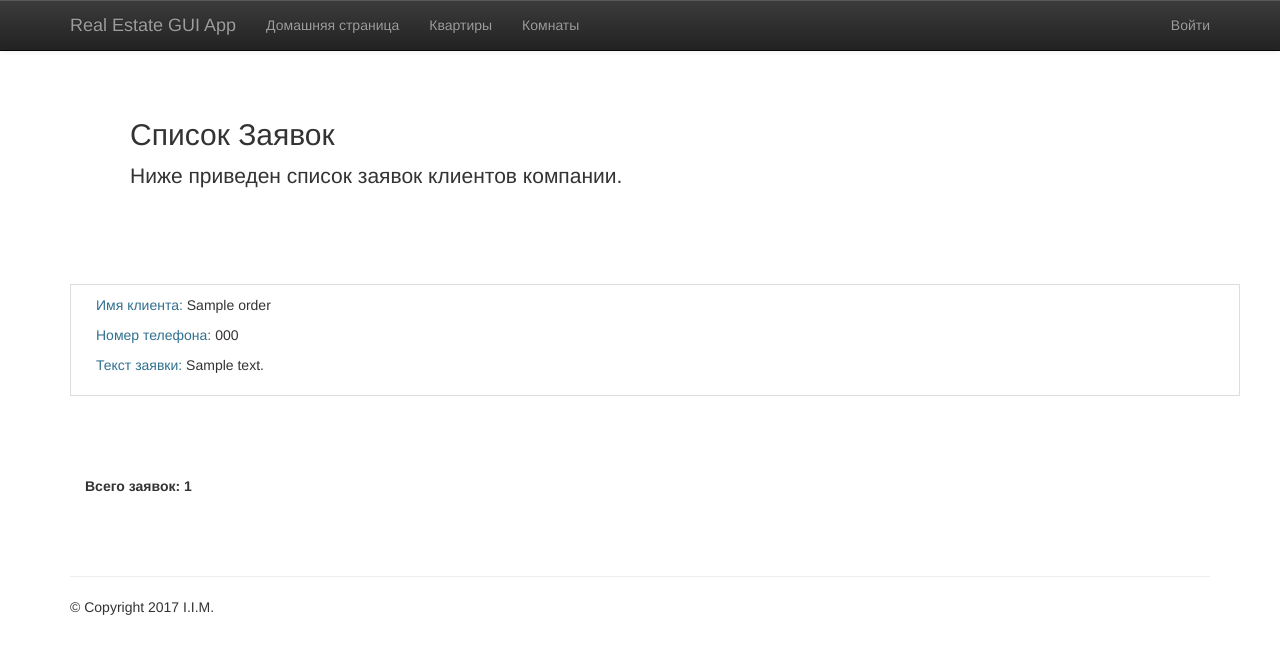
After one commit to TARGETrus/server_project, a Django app: page /simulator/orders/ in a window 1280 px wide. The commit adds this page. Shown: the top 654 px of the page. Run offline with Django 3.2, Linux system fonts and the light colour scheme; tables that the repository leaves empty hold one stand-in row (values such as "Sample post"); some libraries are stand-ins or nearby versions.

Commit message:
Orders entity added. Access regulations changed.

```diff
--- a/simulator/models/__init__.py
+++ b/simulator/models/__init__.py
@@ -2,3 +2,4 @@ from .deals import Deal, Sale, Rent
 from .owners import Owner, PhysicalEntity, LegalEntity
 from .prices import Price
 from .realestate import RealEstate, Flat, Room
+from .orders import Order
--- /dev/null
+++ b/simulator/models/orders.py
@@ -0,0 +1,9 @@
+from django.db import models
+
+from simulator.utils.validators import digit_regex
+
+
+class Order(models.Model):
+    client_name = models.CharField(max_length=100)
+    phone_number = models.CharField(max_length=15, validators=[digit_regex])
+    description = models.TextField()
--- a/simulator/urls.py
+++ b/simulator/urls.py
@@ -2,7 +2,7 @@ from django.conf.urls import url
 from django.contrib import admin
 from django.contrib.auth import views as auth_views
 
-from simulator.views import views, ownersviews, realestateviews, dealsviews
+from simulator.views import views, ownersviews, realestateviews, dealsviews, ordersviews
 
 
 urlpatterns = [
@@ -46,4 +46,8 @@ urlpatterns = [
     url(r'^deals/(?P<pk>[0-9]+)/$',
         dealsviews.SingleDealView.as_view(),
         name='deal-detail'),
+
+    url(r'^orders/$',
+        ordersviews.AllOrdersView.as_view(),
+        name='order-list'),
 ]
--- a/simulator/views/dealsviews.py
+++ b/simulator/views/dealsviews.py
@@ -1,6 +1,6 @@
 from itertools import chain
 
-from django.shortcuts import get_object_or_404, get_list_or_404, render
+from django.shortcuts import get_object_or_404, render
 from django.views.generic import TemplateView
 
 from django.contrib.auth.decorators import login_required
@@ -14,8 +14,8 @@ from simulator.utils.genericgetters import GenericGetters
 class AllDealsView(TemplateView):
     def get(self, request, **kwargs):
 
-        sales = get_list_or_404(Sale)
-        rents = get_list_or_404(Rent)
+        sales = Sale.objects.all()
+        rents = Rent.objects.all()
 
         context = {
             'deals': list(chain(sales, rents))
--- /dev/null
+++ b/simulator/views/ordersviews.py
@@ -0,0 +1,17 @@
+from django.shortcuts import render
+from django.views.generic import TemplateView
+
+
+from simulator.models.orders import Order
+
+
+class AllOrdersView(TemplateView):
+    def get(self, request, **kwargs):
+
+        orders = Order.objects.all()
+
+        context = {
+            'orders': orders
+        }
+
+        return render(request, 'orders-list.html', context)
--- a/simulator/views/ownersviews.py
+++ b/simulator/views/ownersviews.py
@@ -1,6 +1,6 @@
 from itertools import chain
 
-from django.shortcuts import get_object_or_404, get_list_or_404, render
+from django.shortcuts import get_object_or_404, render
 from django.views.generic import TemplateView
 
 from django.contrib.auth.decorators import login_required
@@ -16,8 +16,8 @@ from simulator.utils.genericgetters import GenericGetters
 class AllOwnersView(TemplateView):
     def get(self, request, **kwargs):
 
-        physical_entities = get_list_or_404(PhysicalEntity)
-        legal_entities = get_list_or_404(LegalEntity)
+        physical_entities = PhysicalEntity.objects.all()
+        legal_entities = LegalEntity.objects.all()
 
         context = {
             'owners': list(chain(physical_entities, legal_entities))
--- a/simulator/views/views.py
+++ b/simulator/views/views.py
@@ -1,11 +1,7 @@
 from django.shortcuts import render
 from django.views.generic import TemplateView
 
-from django.contrib.auth.decorators import login_required
-from django.utils.decorators import method_decorator
 
-
-@method_decorator(login_required(login_url='/simulator/login/'), name='get')
 class IndexView(TemplateView):
     def get(self, request, **kwargs):
         return render(request, 'index.html')
--- a/templates/chunks/entities/deal.html
+++ b/templates/chunks/entities/deal.html
@@ -4,6 +4,7 @@
         <div class="col-xs-12">
             <div class="row tile_entity">
                 <div class="col-xs-4">
+                    <p><span class="text-info">хозяин/продавец: </span></p>
                     {% if deal.vendor.owner_class_type == 'P' %}
                         <p><span class="text-info">Тип клиента: </span>Физическое лицо</p>
                         <p><span class="text-info">Имя: </span>{{ vendor.first_name }}</p>
@@ -42,6 +43,7 @@
                     {% endif %}
                 </div>
                 <div class="col-xs-4">
+                    <p><span class="text-info">арендатор/покупатель: </span></p>
                     {% if customer.owner_class_type == 'P' %}
                         <p><span class="text-info">Тип клиента: </span>Физическое лицо</p>
                         <p><span class="text-info">Имя: </span>{{ customer.first_name }}</p>
--- a/templates/chunks/entities/deals.html
+++ b/templates/chunks/entities/deals.html
@@ -5,6 +5,7 @@
         <div class="col-xs-12">
             <div class="row tile_entity">
                 <div class="col-xs-4">
+                    <p><span class="text-info">хозяин/продавец: </span></p>
                     {% if deal.vendor.owner_class_type == 'P' %}
                         <p><span class="text-info">Тип клиента: </span>Физическое лицо</p>
                     {% elif deal.vendor.owner_class_type == 'L' %}
@@ -39,6 +40,7 @@
                     {% endif %}
                 </div>
                 <div class="col-xs-4">
+                    <p><span class="text-info">арендатор/покупатель: </span></p>
                     {% if deal.customer.owner_class_type == 'P' %}
                         <p><span class="text-info">Тип клиента: </span>Физическое лицо</p>
                     {% elif deal.customer.owner_class_type == 'L' %}
--- /dev/null
+++ b/templates/chunks/entities/orders.html
@@ -0,0 +1,19 @@
+<!-- REQUIRES 'orders' object to be passed by using view -->
+<div class="container">
+    <div class='row'>
+        {% for order in orders %}
+        <div class="col-xs-12">
+            <div class="row tile_entity">
+                <div class="col-xs-12">
+                        <p><span class="text-info">Имя клиента: </span>{{ order.client_name }}</p>
+                        <p><span class="text-info">Номер телефона: </span>{{ order.phone_number }}</p>
+                        <p><span class="text-info">Текст заявки: </span>{{ order.description }}</p>
+                </div>
+            </div>
+        </div>
+        {% endfor %}
+    </div>
+    <p class='count'>
+        <strong>Всего заявок: {{ orders|length }}</strong>
+    </p>
+</div>
--- a/templates/chunks/page_elements/nav.html
+++ b/templates/chunks/page_elements/nav.html
@@ -9,10 +9,13 @@
 				<li><a href="{% url 'index' %}">Домашняя страница</a></li>
                 <li><a href="{% url 'flat-list' %}">Квартиры</a></li>
                 <li><a href="{% url 'room-list' %}">Комнаты</a></li>
-                <li><a href="{% url 'owner-list' %}">Клиенты</a></li>
-                <li><a href="{% url 'deal-list' %}">Сделки</a></li>
-                {% if user.is_authenticated and user.is_staff %}
-                    <li><a href="{% url 'admin:index' %}">Админ-панель</a></li>
+                {% if user.is_authenticated %}
+                    <li><a href="{% url 'owner-list' %}">Клиенты</a></li>
+                    <li><a href="{% url 'deal-list' %}">Сделки</a></li>
+                    <li><a href="{% url 'order-list' %}">Заявки</a></li>
+                    {% if user.is_staff %}
+                        <li><a href="{% url 'admin:index' %}">Админ-панель</a></li>
+                    {% endif %}
                 {% endif %}
 			</ul>
             <ul class="nav navbar-nav navbar-right">
--- /dev/null
+++ b/templates/orders-list.html
@@ -0,0 +1,15 @@
+{% extends 'base.html' %}
+
+{% load static %}
+
+{% block title %}Orders Page{% endblock %}
+
+{% block pagecontent %}
+    <div class="jumbotron">
+        <h2>Список Заявок</h2>
+        <p>Ниже приведен список заявок клиентов компании.</p>
+    </div>
+
+    {% include 'chunks/entities/orders.html' %}
+
+{% endblock %}
--- a/templates/single-flat.html
+++ b/templates/single-flat.html
@@ -13,7 +13,9 @@
     {% include 'chunks/entities/flat.html' %}
     <h3>Комнаты:</h3>
     {% include 'chunks/entities/rooms.html' %}
-    <h3>Хозяин:</h3>
-    {% include 'chunks/entities/owner.html' %}
+    {% if user.is_authenticated %}
+        <h3>Хозяин:</h3>
+        {% include 'chunks/entities/owner.html' %}
+    {% endif %}
 
 {% endblock %}
--- a/templates/single-room.html
+++ b/templates/single-room.html
@@ -13,7 +13,9 @@
     {% include 'chunks/entities/room.html' %}
     <h3>Принадлежит квартире:</h3>
     {% include 'chunks/entities/flat.html' %}
-    <h3>Хозяин:</h3>
-    {% include 'chunks/entities/owner.html' %}
+    {% if user.is_authenticated %}
+        <h3>Хозяин:</h3>
+        {% include 'chunks/entities/owner.html' %}
+    {% endif %}
 
 {% endblock %}
```
Also changed, not shown: simulator/admin.py (+10 -0 lines), simulator/views/realestateviews.py (+3 -9 lines).
